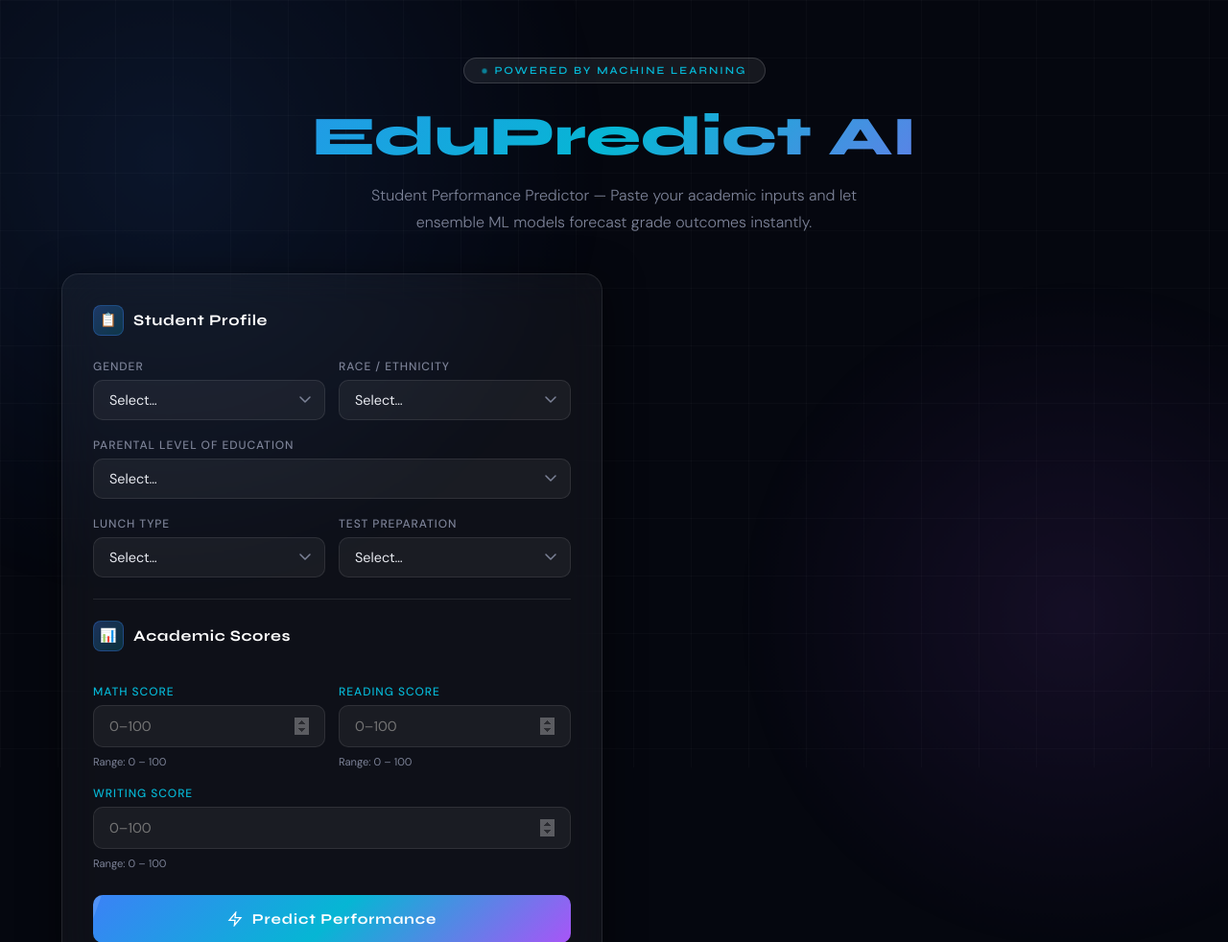
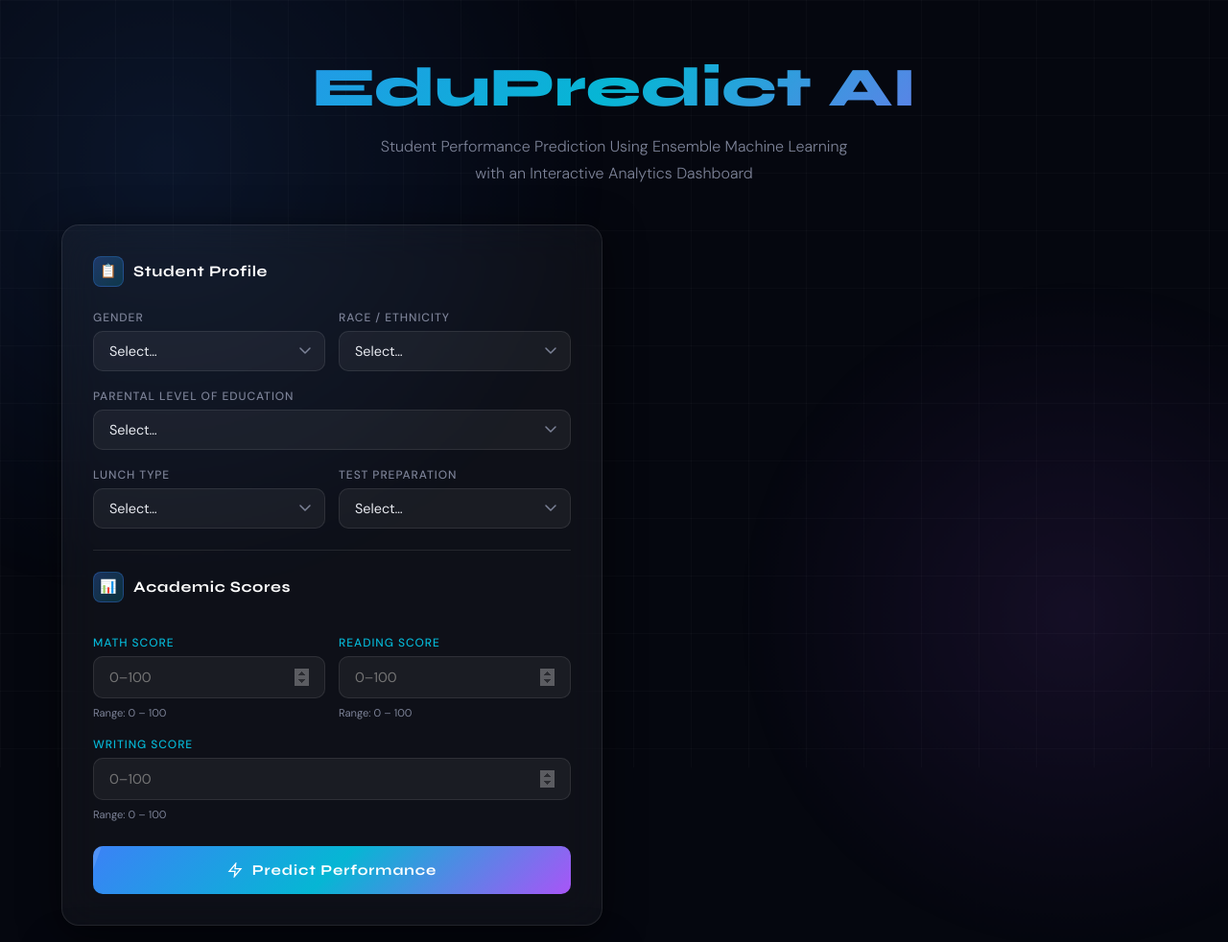
Before and after one commit to navyasingh24/student-performance-ml-dashboard, a Flask app: page / in a window 1280 px wide. Shown: the top 982 px of the page at 96% size. Run offline with Flask 3, Linux system fonts and the light colour scheme; data that the repository does not hold is empty; parts of the project's set-up code (start-up, migrations or seed data) failed here and were passed over.

Commit message:
Updated index.html UI text and removed footer line

```diff
--- a/templates/index.html
+++ b/templates/index.html
@@ -366,9 +366,9 @@ input[type=number]::-webkit-inner-spin-button{opacity:.3}
 <div class="bg-grid"></div>
 
 <header>
-  <div class="header-badge"><span></span>Powered by Machine Learning</div>
+
   <h1>EduPredict AI</h1>
-  <p class="subtitle">Student Performance Predictor — Paste your academic inputs and let ensemble ML models forecast grade outcomes instantly.</p>
+  <p class="subtitle">Student Performance Prediction Using Ensemble Machine Learning with an Interactive Analytics Dashboard</p>
 </header>
 
 <div class="container">
```
